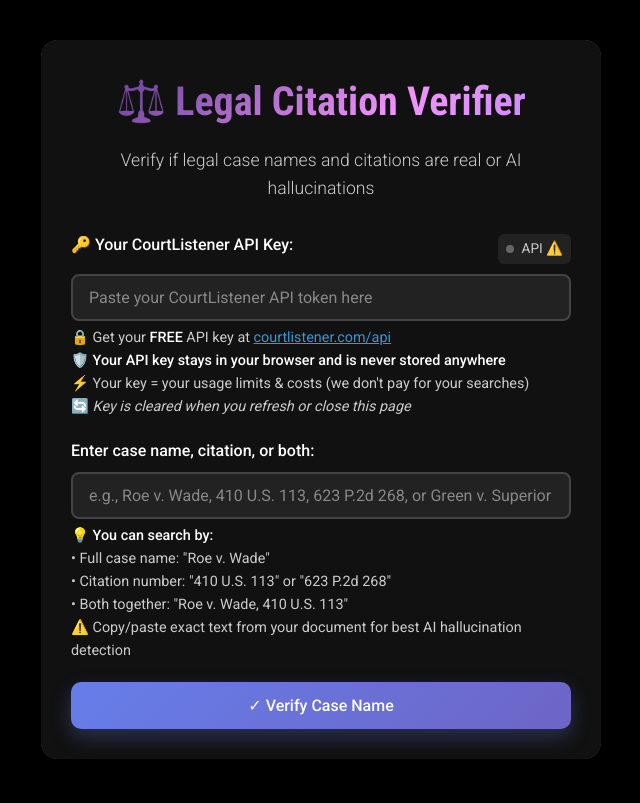
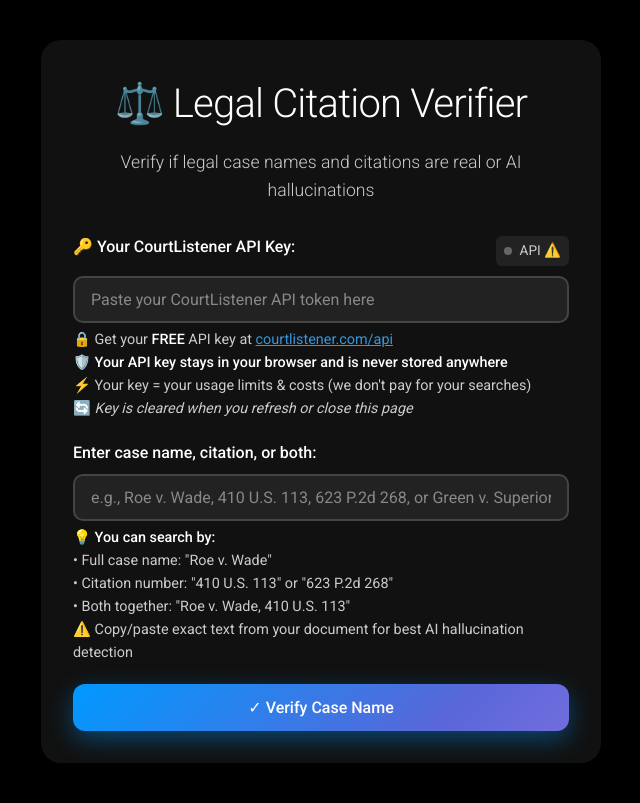
Before and after one commit to marchoag/citecheck, a Flask app: page / in a window 1280 px wide. Shown: the whole page, without its empty margins (319-959 px from the left). Before the commit the page ends 759 px from the top, so only its background shows below. Run offline with Flask 3, Linux system fonts and the light colour scheme.

Commit message:
Phase 2.1: Bright vibrant gradients, elegant static title, Apple Siri AI-style glowing border

```diff
--- a/templates/base.html
+++ b/templates/base.html
@@ -14,10 +14,12 @@
         }
 
         :root {
-            --primary-gradient: linear-gradient(135deg, #667eea 0%, #764ba2 25%, #f093fb 50%, #667eea 100%);
-            --secondary-gradient: linear-gradient(135deg, #4facfe 0%, #00f2fe 50%, #4facfe 100%);
-            --glow-blue: rgba(79, 172, 254, 0.4);
-            --glow-purple: rgba(102, 126, 234, 0.4);
+            --primary-gradient: linear-gradient(135deg, #00D4FF 0%, #5A67D8 25%, #9F7AEA 50%, #E53E3E 75%, #FF6B35 100%);
+            --secondary-gradient: linear-gradient(135deg, #00F5FF 0%, #0099FF 50%, #6366F1 100%);
+            --card-border-gradient: linear-gradient(135deg, #00D4FF 0%, #5A67D8 30%, #9F7AEA 60%, #E53E3E 100%);
+            --glow-blue: rgba(0, 212, 255, 0.6);
+            --glow-purple: rgba(154, 122, 234, 0.6);
+            --glow-pink: rgba(229, 62, 62, 0.4);
         }
 
         body {
@@ -36,74 +38,71 @@
 
         .card {
             background: #111111;
-            border-radius: 16px;
+            border-radius: 20px;
             padding: 30px;
             margin: 20px 0;
             position: relative;
             overflow: hidden;
+            border: 2px solid transparent;
         }
 
         .card::before {
             content: '';
             position: absolute;
-            top: 0;
-            left: 0;
-            right: 0;
-            bottom: 0;
-            background: var(--primary-gradient);
-            background-size: 300% 300%;
-            border-radius: 16px;
-            padding: 2px;
-            mask: linear-gradient(#fff 0 0) content-box, linear-gradient(#fff 0 0);
-            mask-composite: exclude;
-            -webkit-mask: linear-gradient(#fff 0 0) content-box, linear-gradient(#fff 0 0);
-            -webkit-mask-composite: xor;
-            animation: gradient-shift 4s ease-in-out infinite;
-            z-index: -1;
+            top: -2px;
+            left: -2px;
+            right: -2px;
+            bottom: -2px;
+            background: var(--card-border-gradient);
+            background-size: 400% 400%;
+            border-radius: 22px;
+            z-index: -2;
+            animation: gradient-shift 6s ease-in-out infinite;
         }
 
         .card::after {
             content: '';
             position: absolute;
-            top: 0;
-            left: 0;
-            right: 0;
-            bottom: 0;
-            background: var(--primary-gradient);
-            border-radius: 16px;
-            opacity: 0.1;
+            top: -10px;
+            left: -10px;
+            right: -10px;
+            bottom: -10px;
+            background: var(--card-border-gradient);
+            border-radius: 30px;
+            opacity: 0.3;
             filter: blur(20px);
-            z-index: -2;
-            animation: glow-pulse 3s ease-in-out infinite;
+            z-index: -3;
+            animation: glow-pulse 4s ease-in-out infinite;
         }
 
         @keyframes gradient-shift {
             0%, 100% { background-position: 0% 50%; }
-            50% { background-position: 100% 50%; }
+            25% { background-position: 100% 50%; }
+            50% { background-position: 50% 100%; }
+            75% { background-position: 50% 0%; }
         }
 
         @keyframes glow-pulse {
-            0%, 100% { opacity: 0.1; transform: scale(1); }
-            50% { opacity: 0.2; transform: scale(1.02); }
+            0%, 100% {
+                opacity: 0.3;
+                transform: scale(1);
+                filter: blur(20px);
+            }
+            50% {
+                opacity: 0.5;
+                transform: scale(1.02);
+                filter: blur(25px);
+            }
         }
 
         h1 {
-            font-family: 'Roboto Condensed', sans-serif;
+            font-family: 'Roboto', sans-serif;
             text-align: center;
             margin-bottom: 12px;
             font-size: 2.5rem;
-            font-weight: 700;
-            background: var(--primary-gradient);
-            background-size: 200% 200%;
-            -webkit-background-clip: text;
-            -webkit-text-fill-color: transparent;
-            background-clip: text;
-            animation: gradient-text 3s ease-in-out infinite;
-        }
-
-        @keyframes gradient-text {
-            0%, 100% { background-position: 0% 50%; }
-            50% { background-position: 100% 50%; }
+            font-weight: 300;
+            color: #ffffff;
+            letter-spacing: -0.02em;
         }
 
         .subtitle {
@@ -175,21 +174,17 @@
         .input-wrapper::before {
             content: '';
             position: absolute;
-            top: 0;
-            left: 0;
-            right: 0;
-            bottom: 0;
+            top: -2px;
+            left: -2px;
+            right: -2px;
+            bottom: -2px;
             background: var(--secondary-gradient);
             background-size: 300% 300%;
-            border-radius: 10px;
-            padding: 2px;
-            mask: linear-gradient(#fff 0 0) content-box, linear-gradient(#fff 0 0);
-            mask-composite: exclude;
-            -webkit-mask: linear-gradient(#fff 0 0) content-box, linear-gradient(#fff 0 0);
-            -webkit-mask-composite: xor;
+            border-radius: 12px;
             opacity: 0;
             transition: all 0.3s ease;
             animation: gradient-shift 4s ease-in-out infinite;
+            z-index: 0;
         }
 
         .input-wrapper:focus-within::before {
@@ -216,7 +211,7 @@
             padding: 12px 16px;
             background: #222222;
             border: 2px solid #444444;
-            border-radius: 8px;
+            border-radius: 10px;
             font-size: 1rem;
             color: #ffffff;
             font-family: 'Roboto', sans-serif;
@@ -239,12 +234,12 @@
         }
 
         .btn {
-            background: linear-gradient(135deg, #667eea 0%, #764ba2 100%);
-            background-size: 200% 200%;
+            background: linear-gradient(135deg, #0099FF 0%, #5A67D8 25%, #9F7AEA 50%, #E53E3E 75%, #FF6B35 100%);
+            background-size: 300% 300%;
             color: white;
             padding: 14px 28px;
             border: none;
-            border-radius: 10px;
+            border-radius: 12px;
             cursor: pointer;
             font-size: 1rem;
             font-family: 'Roboto', sans-serif;
@@ -253,7 +248,7 @@
             position: relative;
             overflow: hidden;
             transition: all 0.3s ease;
-            box-shadow: 0 8px 20px rgba(102, 126, 234, 0.3);
+            box-shadow: 0 8px 25px rgba(0, 153, 255, 0.4);
         }
 
         .btn::before {
```
Also changed, not shown: other parts of templates/base.html (+14 -12 lines).
